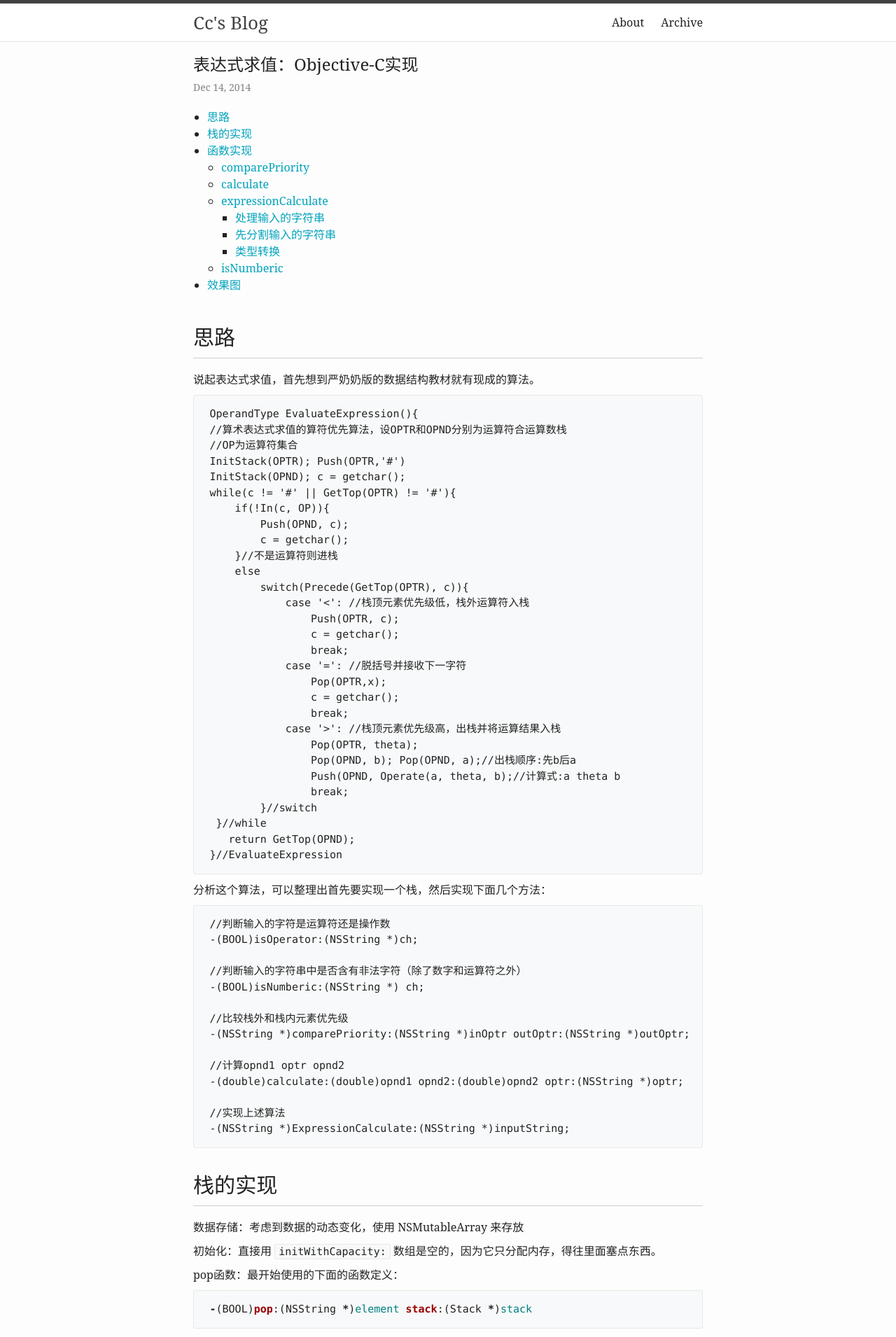
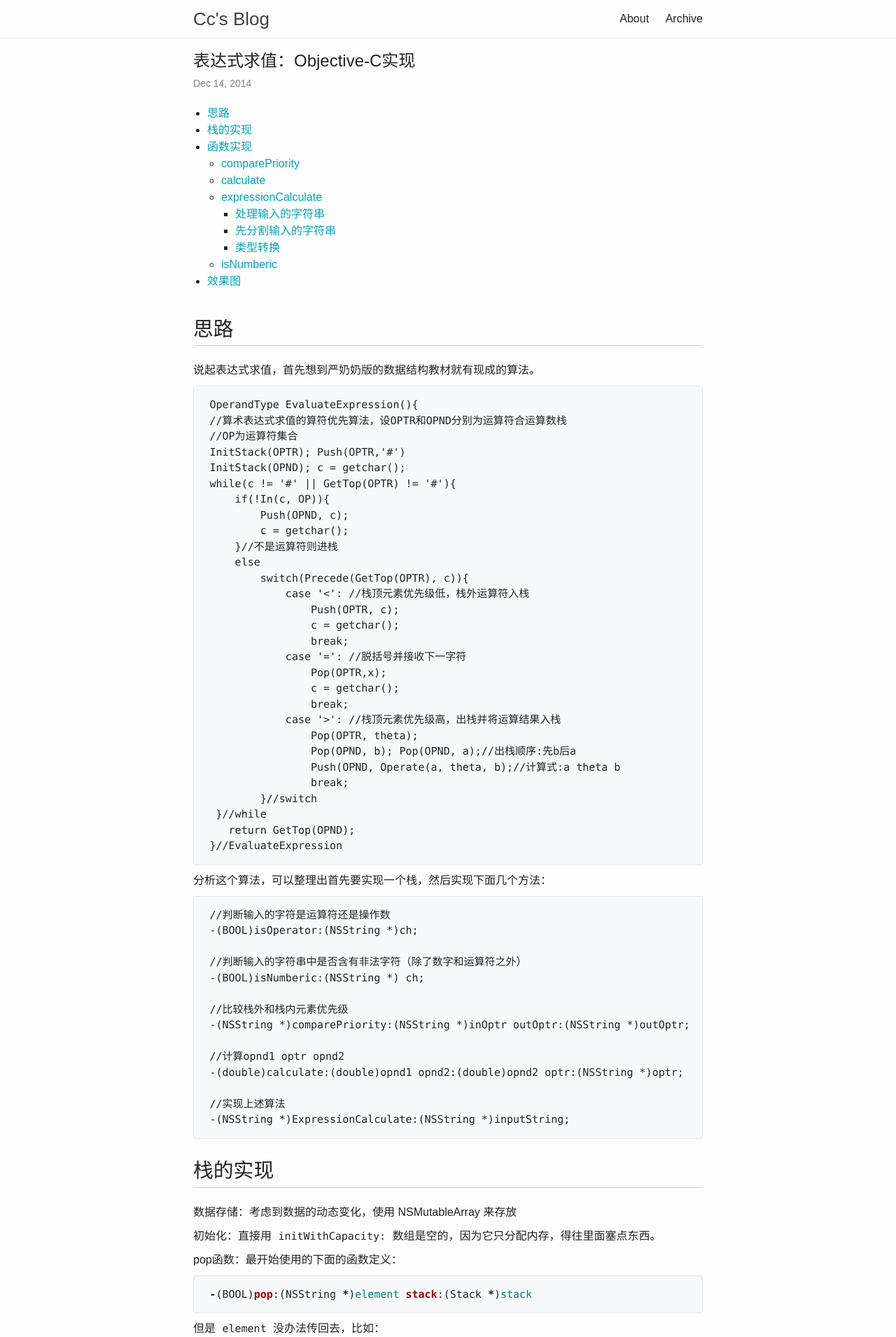
Before and after one commit to zchan0/zchan0.github.io, a Jekyll site: the page built from _posts/2014-12-14-evaluating-expression-with-objective-c.md, in a window 1280 px wide. Shown: the top 1910 px of the page at 70% size. Built offline with Jekyll 4.4.1, drawn with Linux system fonts in a browser that asks for light colours; comment, search, counter and statistics services are not loaded.

Commit message:
Style optimization: font-family and spaces

````diff
--- a/Gemfile
+++ b/Gemfile
@@ -22,6 +22,7 @@ group :jekyll_plugins do
   gem "jekyll-feed", "~> 0.6"
   gem "jekyll-compose"
   gem 'jekyll-sitemap'
+  gem 'jekyll-gist'
 end
 
 # Windows does not include zoneinfo files, so bundle the tzinfo-data gem
--- a/_sass/minima.scss
+++ b/_sass/minima.scss
@@ -2,7 +2,7 @@
 
 // Define defaults for each variable.
 
-$base-font-family: Noto Serif, "Helvetica Neue", Arial, "PingFang SC", "Hiragino Sans GB", "Source Han Sans CN", sans-serif !default;
+$base-font-family: 'PingFang SC', 'Hiragino Sans GB', 'Microsoft YaHei', 'WenQuanYi Micro Hei', Arial, Serif;
 $code-font: "Source Code Pro", Consolas, "Liberation Mono", Menlo, Courier, monospace;
 $quote-font: Palatino, Optima, Georgia, serif;
 
--- a/_sass/minima/_base.scss
+++ b/_sass/minima/_base.scss
@@ -50,8 +50,6 @@ img {
   max-width: 100%;
   vertical-align: middle;
 }
-
-
 
 /**
  * Figures
--- a/_sass/minima/_layout.scss
+++ b/_sass/minima/_layout.scss
@@ -2,8 +2,6 @@
  * Site header
  */
 .site-header {
-  background-color: white;
-  border-top: 5px solid $grey-color-dark;
   border-bottom: 1px solid $grey-color-light;
   min-height: $spacing-unit * 1.865;
 
@@ -147,8 +145,8 @@
 }
 
 .post-link {
-  display: block;
-  @include relative-font-size(1.2);
+  // display: block;
+  // @include relative-font-size(1.2);
 }
 
 .post-header {
@@ -164,55 +162,29 @@
 }
 
 .post-content {
-  margin-bottom: $spacing-unit;
+  // margin-bottom: $spacing-unit;
 
   // 强制文本换行
-  // word-break: break-all;
+  word-break: break-all;
   word-wrap: break-word;
   text-align: justify;
 
+  /* 标题应该更贴紧内容，并与其他块区分，margin 值要相应做优化 */
   h1, h2, h3, h4, h5, h6 {
-    // 标题应该更贴紧内容，并与其他块区分，margin 值要相应做优化
-    line-height:1;
-    margin-top: 1.2em;
+      line-height: 1.2;
+      margin: 1em 0 0.8em;
+      font-family: Arial,sans-serif;
   }
 
-  h1 {
-    font-size: 1.883em;
-    line-height: 1.125em;
-  }
+  h1 { font-size:1.8em; }
+  h2 { font-size:1.5em; }
+  h3 { font-size:1.3em; }
+  h4 { font-size:1.1em; }
   h5, h6 { font-size:1em; }
 
   h1 {
     border-bottom: 1px solid $hr-color;
-    margin-bottom: 0.6em;
-    padding-bottom: 0.4em;
-  }
-
-  h2 {
-    margin-bottom: 0.6em;
-    @include relative-font-size(26 / $base-font-size);
-
-    @include media-query($on-laptop) {
-      @include relative-font-size(28 / $base-font-size);
-    }
-  }
-
-  h3 {
-    margin-bottom: 0.8em;
-    @include relative-font-size(22 / $base-font-size);
-
-    @include media-query($on-laptop) {
-      @include relative-font-size(24 / $base-font-size);
-    }
-  }
-
-  h4 {
-    @include relative-font-size(18 / $base-font-size);
-
-    @include media-query($on-laptop) {
-      @include relative-font-size(20 / $base-font-size);
-    }
+    padding-bottom: 0.2em;
   }
 
   p a {
--- a/_sass/minima/_syntax-highlighting.scss
+++ b/_sass/minima/_syntax-highlighting.scss
@@ -1,6 +1,13 @@
 /**
  * Syntax highlighting styles
  */
+ // 单独的代码 ``
+.highlighter-rouge {
+  border: 0;
+  background-color: $background-color;
+}
+
+// 代码块 ```
 .highlight {
   background: #fff;
   @extend %vertical-rhythm;
````
Also changed, not shown: _posts/2017-11-26-jekyll-blog.md (+1 -14 lines), Gemfile.lock.
